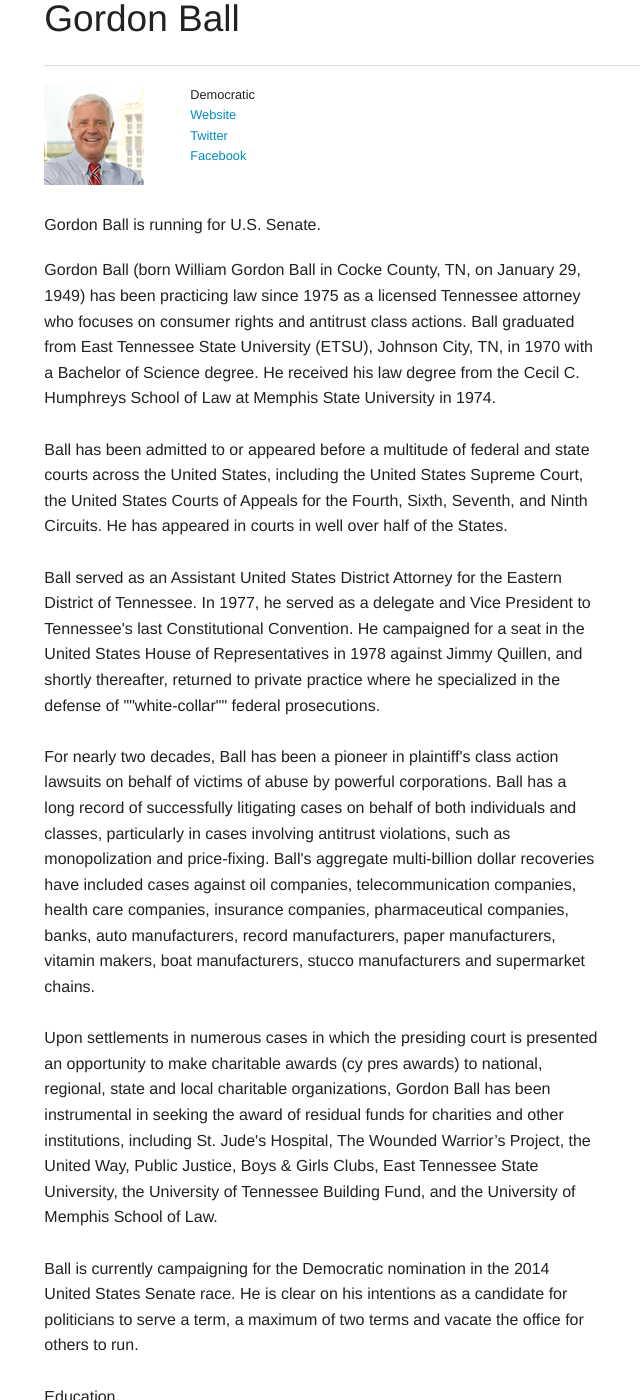
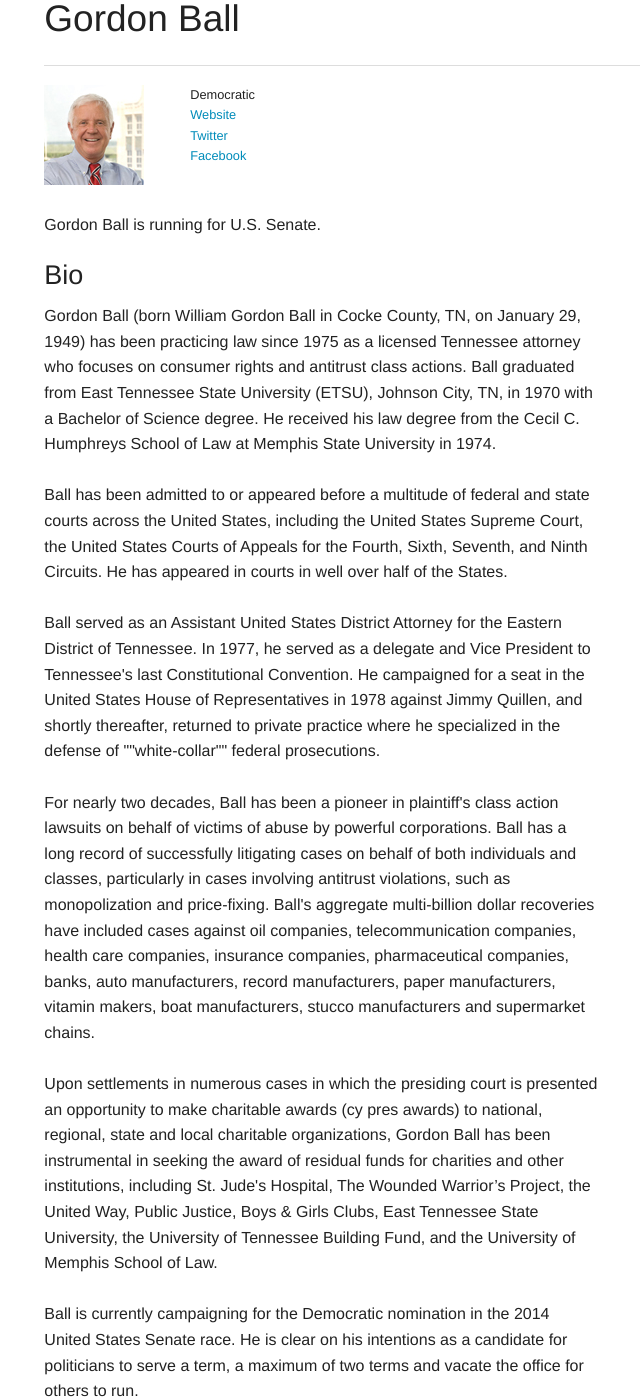
Before and after one commit to NoogaNews/election-guide, a Jekyll site: the page built from candidates/gordon-ball.md, in a window 1280 px wide and 1400 px high, scrolled down 195 px. Shown: the whole window, without its empty margins (194-834 px from the left). Built offline with Jekyll 4.4.1, drawn with Linux system fonts in a browser that asks for light colours; comment, search, counter and statistics services are not loaded; some of the changed text lies outside the part shown.

Commit message:
Update survey layouts

```diff
--- a/_includes/federal-survey.html
+++ b/_includes/federal-survey.html
@@ -1,46 +1,46 @@
-<!-- <h3>Health care</h3> -->
-{% if page.q1 %}<p>What should be done to address the country's health care system?</p>
+<h3>Health care</h3>
+{% if page.q1 %}<p><em>What should be done to address the country's health care system?</em></p>
     <p>{{ page.q1 }}</p>
 {% endif %}
-{% if page.q2 %}<p>If you oppose the Affordable Care Act or believe it should be modified, what are some of the alternatives you support?</p>
+{% if page.q2 %}<p><em>If you oppose the Affordable Care Act or believe it should be modified, what are some of the alternatives you support?</em></p>
     <p>{{ page.q2 }}</p>
 {% endif %}
 
 
-<!-- <h3>National security</h3> -->
-{% if page.q3 %}<p>What is the biggest threat to national security?</p>
+<h3>National security</h3>
+{% if page.q3 %}<p><em>What is the biggest threat to national security?</em></p>
     <p>{{ page.q3 }}</p>
 {% endif %}
-{% if page.q4 %}<p>Should the U.S. play a greater role in international affairs?</p>
+{% if page.q4 %}<p><em>Should the U.S. play a greater role in international affairs?</em></p>
     <p>{{ page.q4 }}</p>
 {% endif %}
-{% if page.q5 %}<p>Do you support or oppose the Obama administration's military strategy against the Islamic State?</p>
+{% if page.q5 %}<p><em>Do you support or oppose the Obama administration's military strategy against the Islamic State?</em></p>
     <p>{{ page.q5 }}</p>
 {% endif %}
 
-<!-- <h3>Energy</h3> -->
-{% if page.q6 %}<p>How can the U.S. ensure greater energy independence?</p>
+<h3>Energy</h3>
+{% if page.q6 %}<p><em>How can the U.S. ensure greater energy independence?</em></p>
     <p>{{ page.q6 }}</p>
 {% endif %}
-{% if page.q7 %}<p>Is climate change a problem? If so, what policies do you support to curb it?</p>
+{% if page.q7 %}<p><em>Is climate change a problem? If so, what policies do you support to curb it?</em></p>
     <p>{{ page.q7 }}</p>
 {% endif %}
 
-<!-- <h3>Immigration</h3> -->
-{% if page.q8 %}<p>What is the biggest issue facing our current immigration system?</p>
+<h3>Immigration</h3>
+{% if page.q8 %}<p><em>What is the biggest issue facing our current immigration system?</em></p>
     <p>{{ page.q8 }}</p>
 {% endif %}
-{% if page.q9 %}<p>What policies or legislation do you support to address that issue?</p>
+{% if page.q9 %}<p><em>What policies or legislation do you support to address that issue?</em></p>
     <p>{{ page.q9 }}</p>
 {% endif %}
 
-<!-- <h3>Economy</h3> -->
-{% if page.q10 %}<p>What is the biggest issue facing the U.S. economy?</p>
+<h3>Economy</h3>
+{% if page.q10 %}<p><em>What is the biggest issue facing the U.S. economy?</em></p>
     <p>{{ page.q10 }}</p>
 {% endif %}
-{% if page.q11 %}<p>What policies or legislation do you support to address that issue?</p>
+{% if page.q11 %}<p><em>What policies or legislation do you support to address that issue?</em></p>
     <p>{{ page.q11 }}</p>
 {% endif %}
-{% if page.q12 %}<p>What spending cuts or changes to the tax code are needed to reduce the national debt?</p>
+{% if page.q12 %}<p><em>What spending cuts or changes to the tax code are needed to reduce the national debt?</em></p>
     <p>{{ page.q12 }}</p>
 {% endif %}
--- a/_includes/municipal-survey.html
+++ b/_includes/municipal-survey.html
@@ -1,11 +1,11 @@
-{% if page.q1 %}<p>Why do you want to run for public office?</p>
+{% if page.q1 %}<p><em>Why do you want to run for public office?</em></p>
     <p>{{ page.q1 }}</p>
 {% endif %}
 
-{% if page.q2 %}<p>Please identify three issues that are important to you as a candidate.</p>
+{% if page.q2 %}<p><em>Please identify three issues that are important to you as a candidate.</em></p>
     <p>{{ page.q2 }}</p>
 {% endif %}
 
-{% if page.q3 %}<p>If elected, how would you address those issues?</p>
+{% if page.q3 %}<p><em>If elected, how would you address those issues?</em></p>
     <p>{{ page.q3 }}</p>
 {% endif %}
--- a/_layouts/candidate.html
+++ b/_layouts/candidate.html
@@ -26,7 +26,10 @@
 
         <p>{{ page.title }} is running for {{ page.race_name }}.</p>
 
-        {% if page.bio %}<p>{{ page.bio }}</p>{% endif %}
+        {% if page.bio %}
+            <h3>Bio</h3>
+            <p>{{ page.bio }}</p>
+        {% endif %}
 
         {% if page.jurisdiction == 'federal' %}{% include federal-survey.html %}{% endif %}
         {% if page.jurisdiction == 'state' %}{% include state-survey.html %}{% endif %}
```
Also changed, not shown: _includes/state-survey.html (+4 -4 lines).
